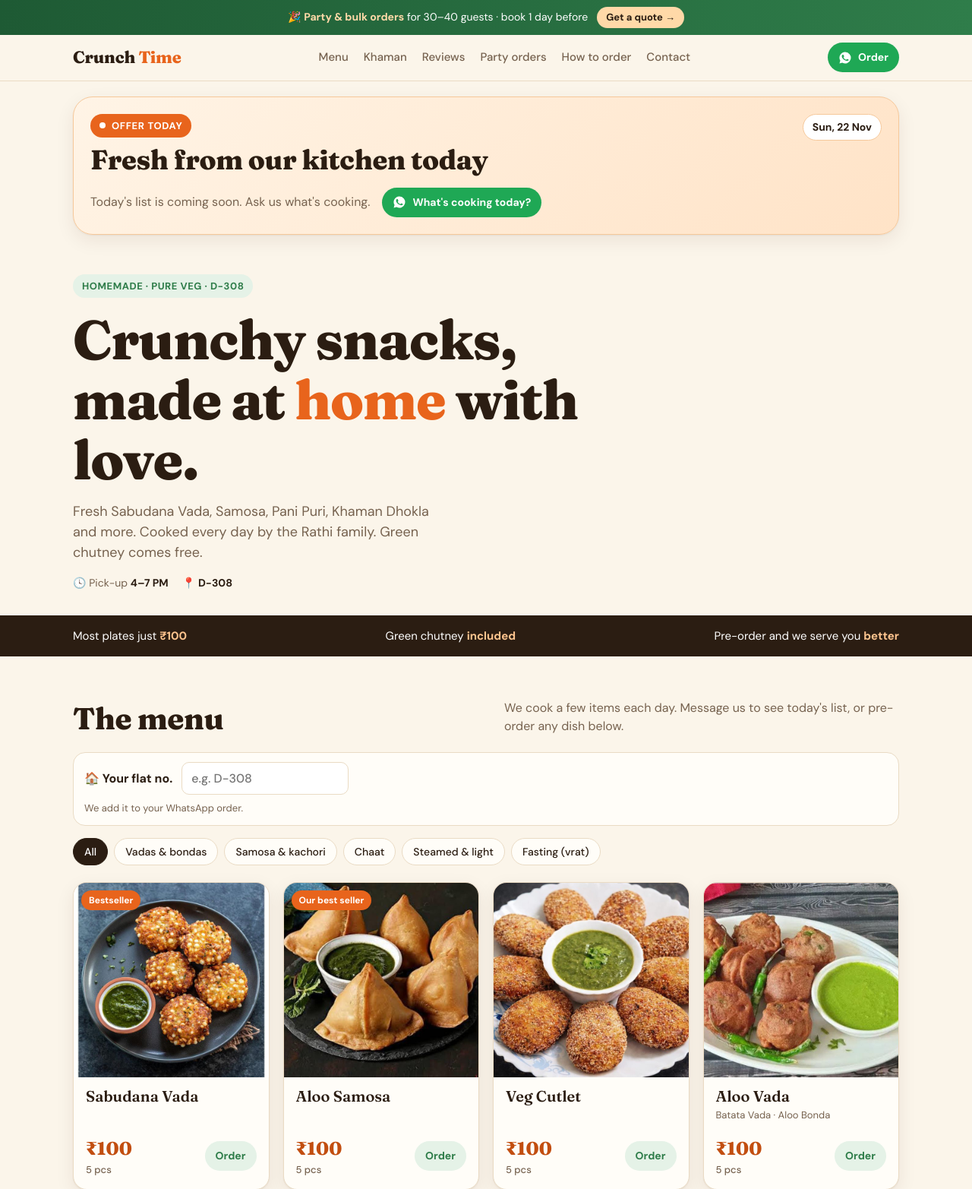
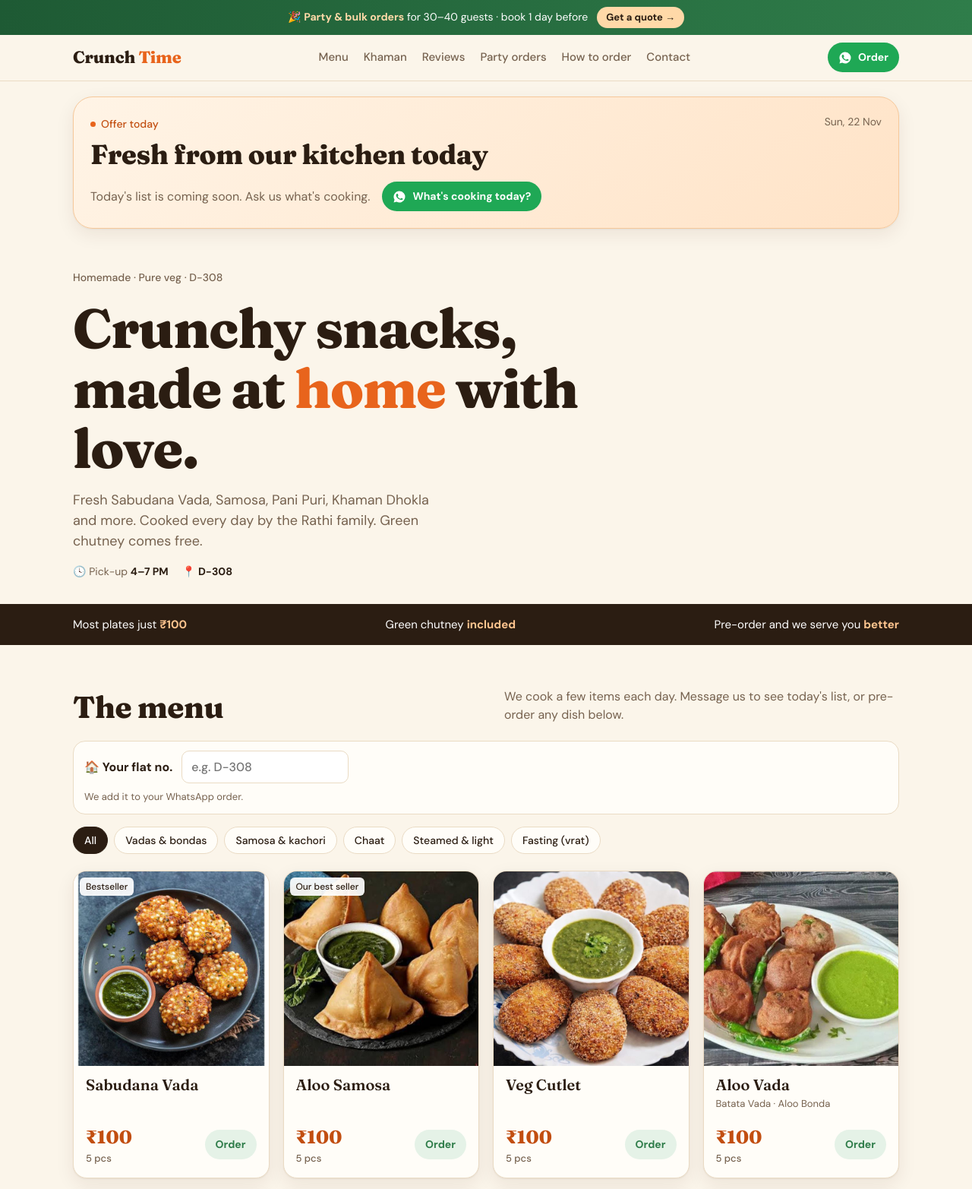
Before and after one commit to MR-MukundRathi/crunch-time-snacks, a website: page index.html in a window 1280 px wide. Shown: the top 1565 px of the page at 76% size. Drawn offline with Linux system fonts and the light colour scheme; no server answers.

Commit message:
Plain-text labels instead of bold pills; softer card tags
Co-Authored-By: Claude Opus 5.5 <noreply@anthropic.com>

```diff
--- a/index.html
+++ b/index.html
@@ -51,7 +51,7 @@ h1,h2,h3{font-family:Fraunces,Georgia,serif;line-height:1.1}
 .hero{padding:48px 0 32px}
 .hero .wrap{display:block}
 .hero h1{max-width:760px}
-.eyebrow{display:inline-block;background:var(--green-l);color:var(--green);font-weight:700;font-size:13px;letter-spacing:.04em;text-transform:uppercase;padding:6px 12px;border-radius:999px}
+.eyebrow{display:inline-block;color:var(--muted);font-weight:500;font-size:14px}
 .hero h1{font-size:clamp(40px,6.4vw,72px);font-weight:800;margin:16px 0 14px;letter-spacing:-.02em}
 .hero h1 em{font-style:normal;color:var(--orange)}
 .hero .facts{margin-top:16px}
@@ -105,8 +105,8 @@ section.block{padding:56px 0 8px}
 .card:hover{transform:translateY(-3px)}
 .card .ph{position:relative;aspect-ratio:1/1;background:var(--chip)}
 .card .ph img{width:100%;height:100%;object-fit:cover}
-.tag{position:absolute;top:10px;left:10px;background:var(--orange);color:#fff;font-size:12px;font-weight:700;padding:4px 10px;border-radius:999px}
-.tag.g{background:var(--green)}
+.tag{position:absolute;top:8px;left:8px;background:rgba(255,255,255,.92);color:var(--ink);font-size:12px;font-weight:500;padding:3px 8px;border-radius:6px}
+.tag.g{color:var(--green)}
 .card .body{padding:14px 16px 16px;display:flex;flex-direction:column;gap:6px;flex:1}
 .card h3{font-size:20px;font-weight:600}
 .card .alt{font-size:13px;color:var(--muted);margin-top:-2px}
@@ -192,13 +192,13 @@ footer .copy{grid-column:1/-1;border-top:1px solid rgba(255,255,255,.12);padding
 .today{padding:20px 0 4px}
 .today-box{background:linear-gradient(135deg,#fff4e6,#ffe3c7);border:1.5px solid #f6c89a;border-radius:26px;padding:22px;box-shadow:var(--shadow)}
 .today-head{display:flex;justify-content:space-between;align-items:flex-start;gap:12px;flex-wrap:wrap;margin-bottom:16px}
-.live{display:inline-flex;align-items:center;gap:8px;background:var(--orange);color:#fff;font-weight:700;font-size:13px;letter-spacing:.05em;text-transform:uppercase;padding:6px 12px;border-radius:999px}
-.live i{width:8px;height:8px;border-radius:50%;background:#fff}
+.live{display:inline-flex;align-items:center;gap:7px;color:var(--orange-d);font-weight:500;font-size:14px}
+.live i{width:7px;height:7px;border-radius:50%;background:var(--orange)}
 @keyframes pulse{50%{opacity:.25}}
 @media(prefers-reduced-motion:reduce){.live i{animation:none}}
 .today h2{font-size:clamp(26px,4vw,36px);font-weight:800;margin-top:10px;letter-spacing:-.01em}
 .today-note{color:var(--orange-d);font-weight:700;margin-top:6px}
-.today-date{font-weight:700;font-size:14px;background:#fff;border:1px solid #f6c89a;border-radius:999px;padding:6px 12px;color:var(--ink)}
+.today-date{font-size:14px;color:var(--muted)}
 .today-row{display:grid;grid-auto-flow:column;grid-auto-columns:minmax(190px,230px);gap:14px;overflow-x:auto;padding-bottom:6px;scroll-snap-type:x mandatory;scrollbar-width:thin}
 .mini{scroll-snap-align:start;background:var(--card);border:1px solid var(--line);border-radius:18px;overflow:hidden;display:flex;flex-direction:column}
 .mini .ph{aspect-ratio:4/3;background:var(--chip);display:flex;align-items:center;justify-content:center;font-size:56px}
@@ -216,7 +216,7 @@ footer .copy{grid-column:1/-1;border-top:1px solid rgba(255,255,255,.12);padding
 .card.is-today{border-color:var(--green);box-shadow:0 0 0 2px var(--green-l),var(--shadow)}
 .card.is-off .ph img,.card.is-off .ph.noimg{filter:grayscale(1);opacity:.55}
 .card.is-off h3,.card.is-off .price{color:var(--muted)}
-.tag.off{background:var(--ink)}
+.tag.off{color:var(--muted)}
 .card.is-off .add{background:var(--chip);color:var(--ink)}
 
 /* Sticky order bar (mobile) */
@@ -351,7 +351,7 @@ footer .copy{grid-column:1/-1;border-top:1px solid rgba(255,255,255,.12);padding
   <div class="wrap">
     <div class="party">
       <div>
-        <span class="eyebrow" style="background:rgba(255,255,255,.15);color:#fff">Party &amp; bulk orders</span>
+        <span class="eyebrow" style="color:rgba(255,255,255,.8)">Party &amp; bulk orders</span>
         <h2 style="margin-top:14px">Hosting? We cook for your guests.</h2>
         <p>Birthdays, kitty parties, house-warmings, pooja and office meetings. We take orders for small gatherings of 30–40 people.</p>
         <a class="btn btn-wa" data-wa="Hi Crunch Time! I want a bulk / party order.%0AOccasion: %0ADate & time: %0ANo. of guests: %0AItems: " href="#">Ask for a party quote</a>
```
